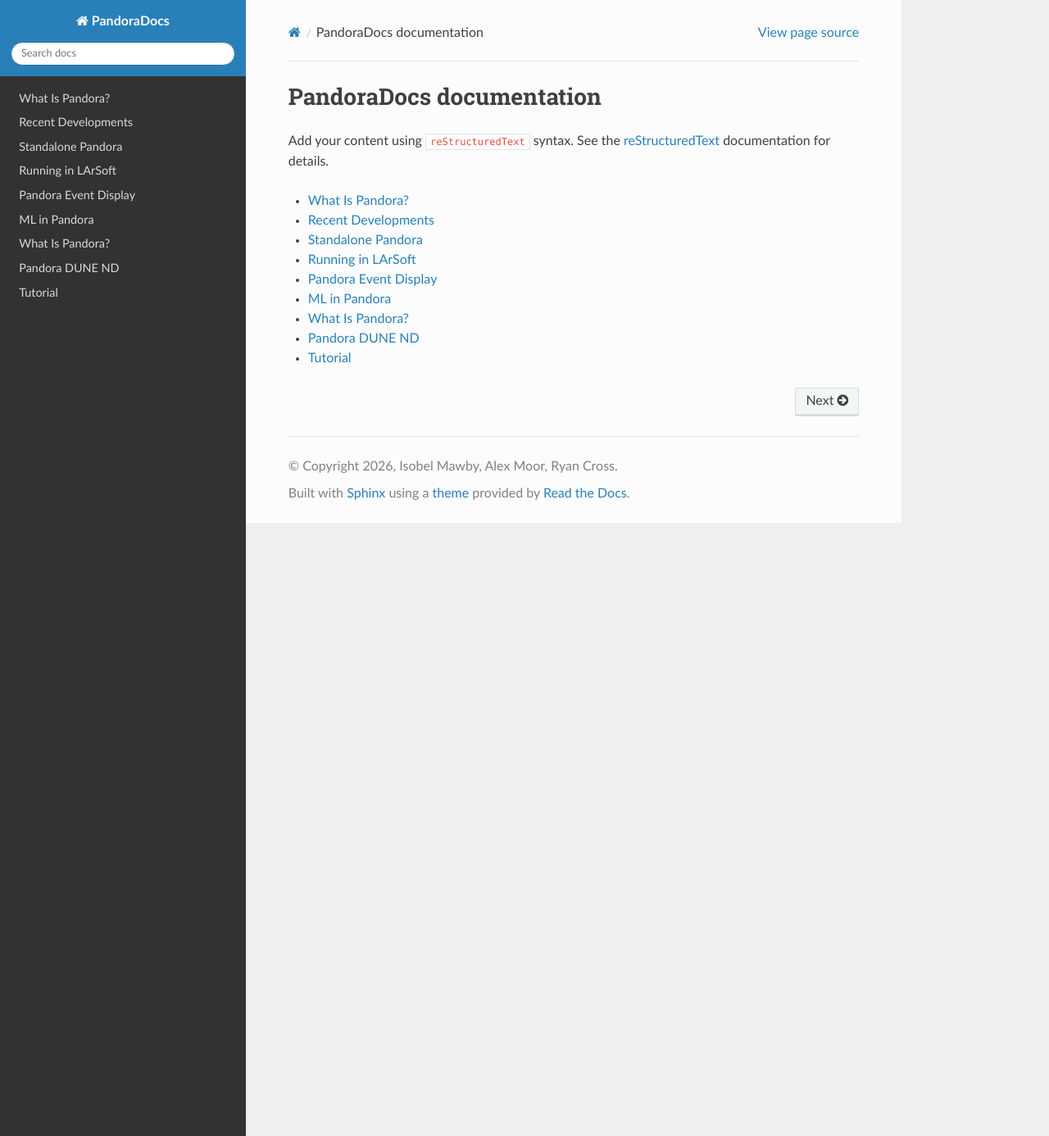
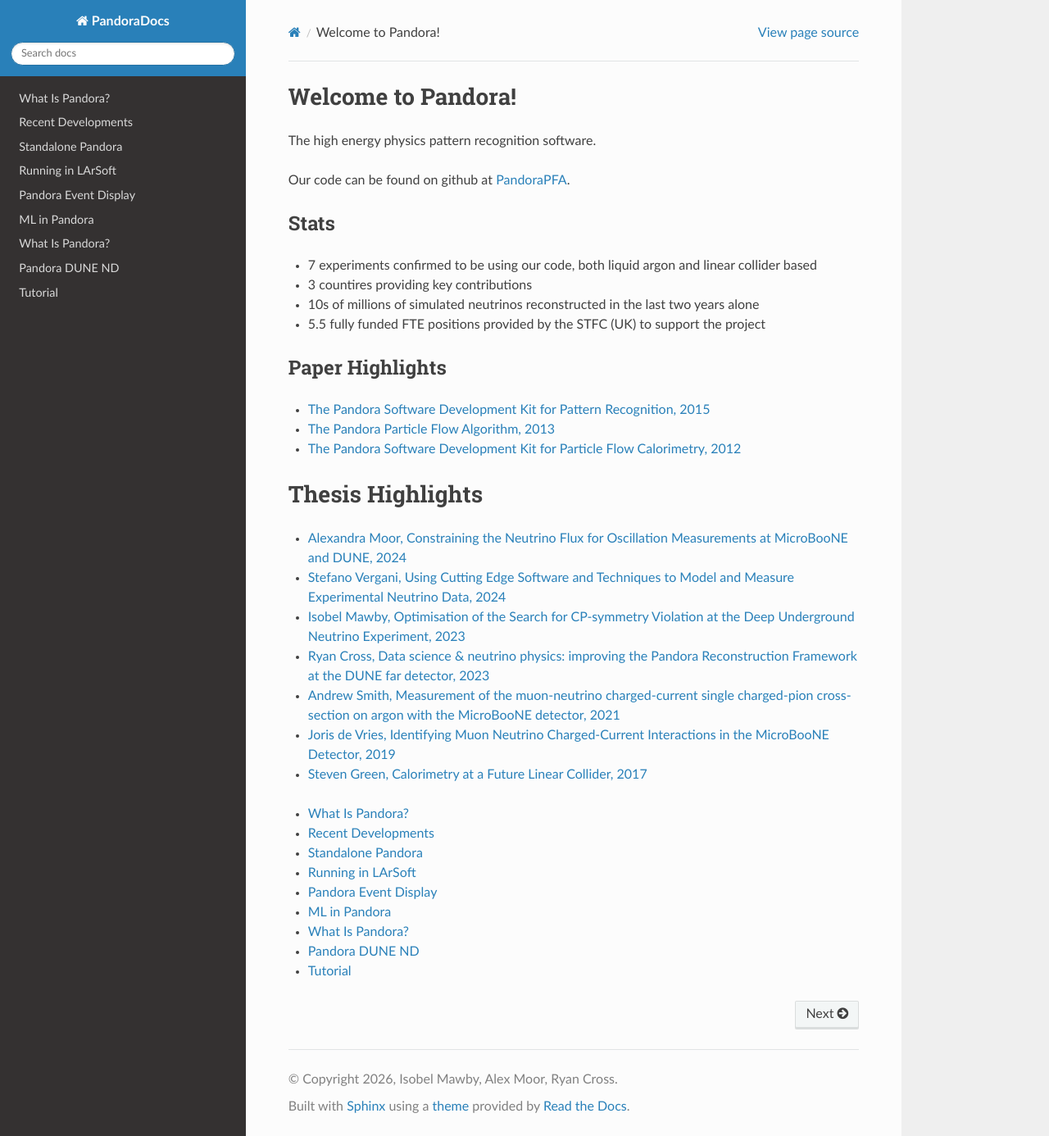
Before and after one commit to imawby/PandoraDocumentation, a Sphinx documentation site: the page built from docs/source/index.rst, in a window 1280 px wide and 1386 px high. Shown: the whole window at 82% size. Built offline with Sphinx 7.4.7 and the Read the Docs theme 3.1.0, drawn with Linux system fonts in a browser that asks for light colours.

Commit message:
First pass landing page and typos

```diff
--- a/docs/source/WhatIsPandora.rst
+++ b/docs/source/WhatIsPandora.rst
@@ -3,7 +3,7 @@ What Is Pandora?
 
 Pandora is a multi-algorithm reconstruction framework used to solve pattern recognition problems in high energy physics. It has over 100 different algorithms that can be applied in a range of orders to allow users to create custom reconstruction for individual needs. Each step is small, but making sure every one is correct before moving onto the next allows us to get to the correct answer with minimal opportunity for mistakes. It also means we can develop certain areas (e.g. vertex positioning) and slot them right back in once they've been improved.
 
-As it is a dependency free library, Pandora has been used for reconstrction in a number of liquid argon detector particle physics experiments, namely DUNE (Near and Far Detectors), SBND, MicroBooNE, ICARUS, and some linear collidor experiments (ILC, CLIC, FCC-ee). We make careful use of both traditional clustering as well as novel AI/ML approaches.
+As it is a dependency free library, Pandora has been used for reconstrction in a number of liquid argon detector particle physics experiments, namely DUNE (Near and Far Detectors), SBND, MicroBooNE, ICARUS, and some linear collider experiments (ILC, CLIC, FCC-ee). We make careful use of both traditional clustering as well as novel AI/ML approaches.
 
 The Event Data Model uses classes to represent the input building blocks (CaloHits, Tracks, MC Particles) and then uses these to created higher-level structures (Clusters, Verticies, Particles). That is to say, it takes in fairly basic data and outputs reconstructed particles to be used for analysis!
 
--- a/docs/source/index.rst
+++ b/docs/source/index.rst
@@ -3,13 +3,35 @@
    You can adapt this file completely to your liking, but it should at least
    contain the root `toctree` directive.
 
-PandoraDocs documentation
-=========================
+Welcome to Pandora!
+===================
 
-Add your content using ``reStructuredText`` syntax. See the
-`reStructuredText <https://www.sphinx-doc.org/en/master/usage/restructuredtext/index.html>`_
-documentation for details.
+The high energy physics pattern recognition software.
 
+Our code can be found on github at `PandoraPFA <https://github.com/PandoraPFA>`_.
+
+Stats
+-----
+- 7 experiments confirmed to be using our code, both liquid argon and linear collider based
+- 3 countires providing key contributions
+- 10s of millions of simulated neutrinos reconstructed in the last two years alone
+- 5.5 fully funded FTE positions provided by the STFC (UK) to support the project
+
+Paper Highlights
+----------------
+-  `The Pandora Software Development Kit for Pattern Recognition, 2015 <https://arxiv.org/abs/1506.05348>`_
+-  `The Pandora Particle Flow Algorithm, 2013 <https://arxiv.org/abs/1308.4537>`_
+-  `The Pandora Software Development Kit for Particle Flow Calorimetry, 2012 <https://iopscience.iop.org/article/10.1088/1742-6596/396/2/022034/meta>`_
+
+Thesis Highlights
+=================
+- `Alexandra Moor, Constraining the Neutrino Flux for Oscillation Measurements at MicroBooNE and DUNE, 2024 <https://www.repository.cam.ac.uk/items/3f198797-9d55-465d-aa46-c56bd0d8f21e>`_
+- `Stefano Vergani, Using Cutting Edge Software and Techniques to Model and Measure Experimental Neutrino Data, 2024 <https://www.repository.cam.ac.uk/items/b9f8e5fc-1218-4715-8e1f-2a32a13ecdb7>`_
+- `Isobel Mawby, Optimisation of the Search for CP-symmetry Violation at the Deep Underground Neutrino Experiment, 2023 <https://lss.fnal.gov/archive/thesis/2000/fermilab-thesis-2023-11.pdf>`_
+- `Ryan Cross, Data science & neutrino physics: improving the Pandora Reconstruction Framework at the DUNE far detector, 2023 <https://research.lancaster-university.uk/en/publications/data-science-amp-neutrino-physics-improving-the-pandora-reconstru/>`_
+- `Andrew Smith, Measurement of the muon-neutrino charged-current single charged-pion cross-section on argon with the MicroBooNE detector, 2021 <https://www.repository.cam.ac.uk/items/48104fd4-f393-4d65-8330-2aec7f470fb5>`_
+- `Joris de Vries, Identifying Muon Neutrino Charged-Current Interactions in the MicroBooNE Detector, 2019 <https://www.repository.cam.ac.uk/items/8c8025db-d120-45b6-ae60-dd5d6998208a>`_
+- `Steven Green, Calorimetry at a Future Linear Collider, 2017 <https://inspirehep.net/literature/1652808>`_
 
 .. toctree::
    :maxdepth: 1
```
